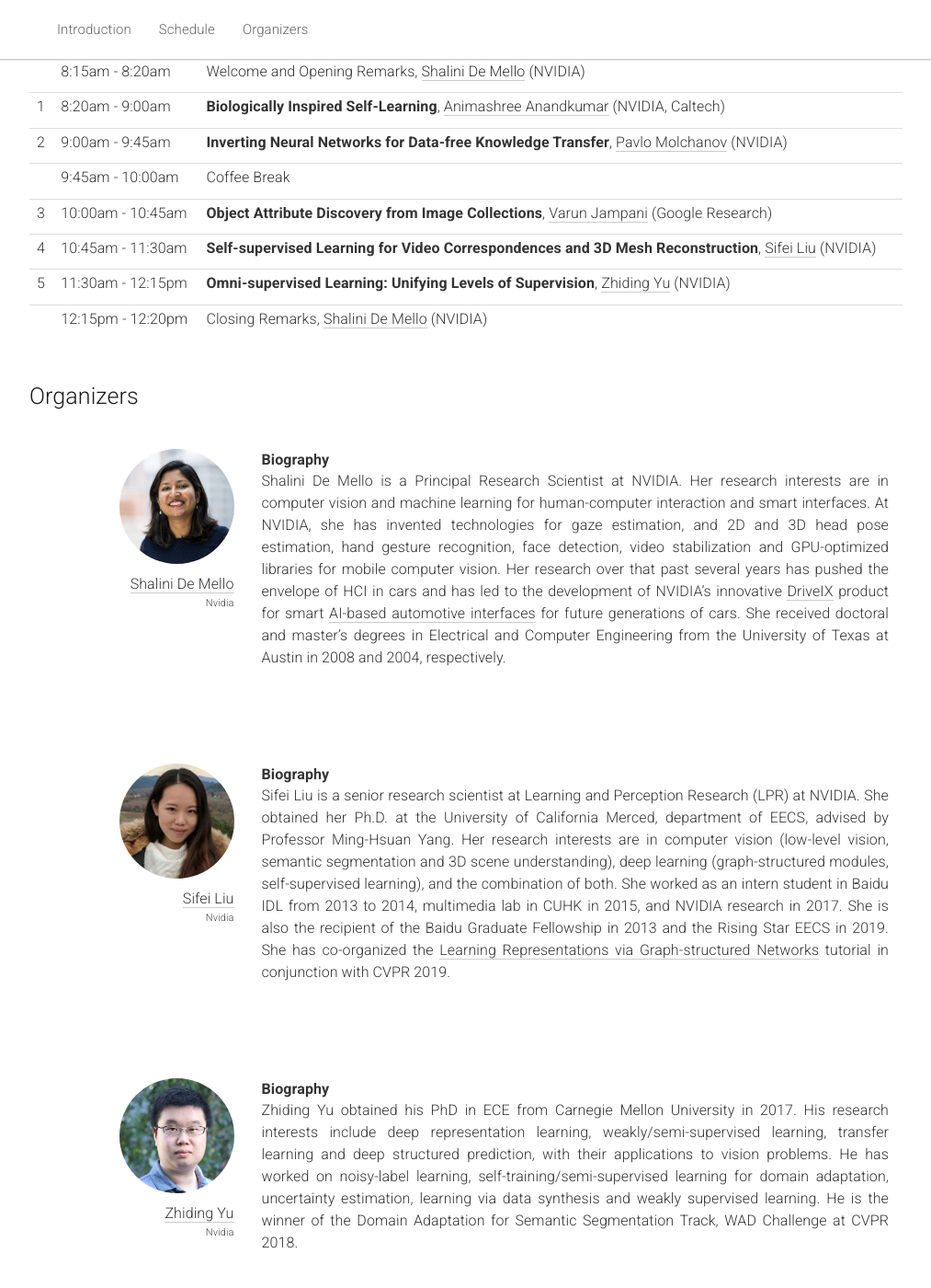
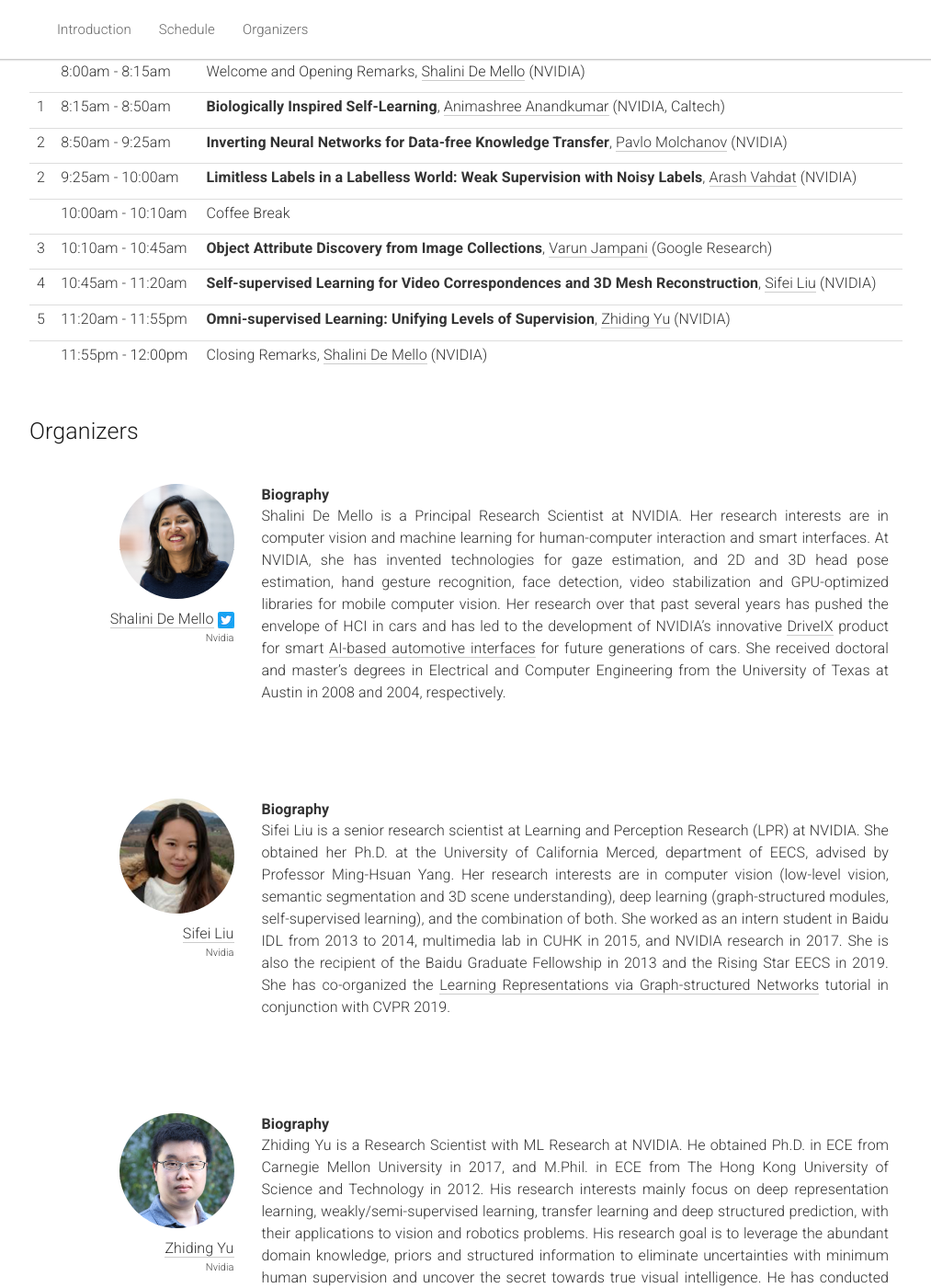
Before and after one commit to NVlabs/eccv2020-limited-labels-data-tutorial, a Jekyll site: the page built from _pages/home.md, in a window 1280 px wide and 1400 px high, scrolled down 1214 px. Shown: the whole window at 92% size, without its empty margins (133-1146 px from the left). Built offline with Jekyll 4.4.1, drawn with Linux system fonts in a browser that asks for light colours; nearby versions of some CDN libraries; some of the changed text lies outside the part shown.

Commit message:
1. Added Arash's bio and talk. 2. Added twitter handles. 3. Updated Zhiding's bio. 4. Updated schedule.

```diff
--- a/_includes/footer.html
+++ b/_includes/footer.html
@@ -12,7 +12,7 @@
                         <!-- /.6 -->
 
                         <div class="col-sm-6">
-                            <p><small>&copy; 2019 <a href="http://horanyinora.github.io" class="external">Nora Horanyi</a>.
+                            <p><small>&copy; 2020 <a href="http://nvlabs.github.io" class="external">Shalini De Mello</a>.
                             Template by <a href=" visualdialog.org" class="external"> visualdialog.org</a>.</small></p>
                         </div>
 
--- a/_includes/head.html
+++ b/_includes/head.html
@@ -3,7 +3,7 @@
   <meta name="viewport" content="width=device-width, initial-scale=1.0">
   <meta http-equiv="X-UA-Compatible" content="IE=edge,chrome=1">
 
-  <meta name="keywords" content="iccv, workshop, computer vision, computer graphics, visual learning, simulation environments, robotics, machine learning, natural language processing, reinforcement learning">
+  <meta name="keywords" content="eccv, workshop, computer vision, limited labels, limited data, few-shot, machine learning, unsupervised, semi-supervised, weakly-supervised">
 
   <link rel="shortcut icon" href="{{ "/static/img/eccv-final.png" | prepend:site.baseurl }}">
 
@@ -13,18 +13,18 @@
   <meta name="description" content="{{site.description}}">
 
   <!--Open Graph Related Stuff-->
-  <meta property="og:title" content="Gaze Estimation and Prediction in the Wild"/>
-  <meta property="og:url" content="https://gazeworkshop.github.io/"/>
+  <meta property="og:title" content="New Frontiers for Learning with Limited Labels or Data"/>
+  <meta property="og:url" content="https://nvlabs.github.io/eccv2020-limited-labels-data-tutorial/"/>
   <meta property="og:description" content="{{site.description}}"/>
-  <meta property="og:site_name" content="Gaze Estimation and Prediction in the Wild"/>
+  <meta property="og:site_name" content="New Frontiers for Learning with Limited Labels or Data"/>
   <meta property="og:image" content=""/>
   <meta property="og:image:url" content=""/>
 
   <!--Twitter Card Stuff-->
   <meta name="twitter:card" content="summary_large_image"/>
-  <meta name="twitter:title" content="Gaze Estimation and Prediction in the Wild"/>
-  <meta name="twitter:image" content="https://gazeworkshop.github.io/static/img/icon.jpg">
-  <meta name="twitter:url" content="https://gazeworkshop.github.io"/>
+  <meta name="twitter:title" content="New Frontiers for Learning with Limited Labels or Data"/>
+  <meta name="twitter:image" content="https://nvlabs.github.io/eccv2020-limited-labels-data-tutorial/static/img/Glasgow.jpg">
+  <meta name="twitter:url" content="https://nvlabs.github.io/eccv2020-limited-labels-data-tutorial/"/>
   <meta name="twitter:description" content="{{site.description}}"/>
 
   <!-- CSS  -->
--- a/_pages/home.md
+++ b/_pages/home.md
@@ -64,31 +64,37 @@ To foster discussion and inspire new ideas along these lines, in this tutorial w
 
         <tr>
 	  <td> </td>
-		  <td>8:15am - 8:20am</td>
+		  <td>8:00am - 8:15am</td>
           <td>Welcome and Opening Remarks, <a href="#shalini">Shalini De Mello</a> (NVIDIA)</td>
         </tr>
 
 	<tr>
 	  <td>1</td>
-		  <td>8:20am - 9:00am</td>
+		  <td>8:15am - 8:50am</td>
           <td><b>Biologically Inspired Self-Learning</b>, <a href="#anima">Animashree Anandkumar</a> (NVIDIA, Caltech)</td>
         </tr>
 
 	<tr>
 	  <td>2</td>
-		  <td>9:00am - 9:45am</td>
+		  <td>8:50am - 9:25am</td>
           <td><b>Inverting Neural Networks for Data-free Knowledge Transfer</b>, <a href="#pavlo">Pavlo Molchanov</a> (NVIDIA)</td>
         </tr>
 
         <tr>
+        <td>2</td>
+            <td>9:25am - 10:00am</td>
+            <td><b>Limitless Labels in a Labelless World: Weak Supervision with Noisy Labels</b>, <a href="#arash">Arash Vahdat</a> (NVIDIA)</td>
+          </tr>
+
+        <tr>
 	  <td> </td>
-		  <td>9:45am - 10:00am</td>
+		  <td>10:00am - 10:10am</td>
           <td>Coffee Break</td>
         </tr>
 
         <tr>
           <td>3</td>
-              <td>10:00am - 10:45am</td>
+              <td>10:10am - 10:45am</td>
               <td><b>Object Attribute Discovery from Image Collections</b>, <a href="#varun">Varun Jampani</a> (Google Research)</td>
             </tr>
 
@@ -96,20 +102,20 @@ To foster discussion and inspire new ideas along these lines, in this tutorial w
 
         <tr>
 	  <td>4</td>
-		  <td>10:45am - 11:30am</td>
+		  <td>10:45am - 11:20am</td>
           <td><b>Self-supervised Learning for Video Correspondences and 3D Mesh Reconstruction</b>, <a href="#sifei">Sifei Liu</a> (NVIDIA)</td>
         </tr>
 
 
 	  <td>5</td>
-		  <td>11:30am - 12:15pm</td>
+		  <td>11:20am - 11:55pm</td>
           <td><b>Omni-supervised Learning: Unifying Levels of Supervision</b>, <a href="#zhiding">Zhiding Yu</a> (NVIDIA)</td>
         </tr>
 
 
         <tr id="organizers">
 	  <td> </td>
-		  <td>12:15pm - 12:20pm</td>
+		  <td>11:55pm - 12:00pm</td>
           <td> Closing Remarks, <a href="#shalini">Shalini De Mello</a> (NVIDIA)</td>
         </tr>
       </tbody>
@@ -133,7 +139,7 @@ To foster discussion and inspire new ideas along these lines, in this tutorial w
       <img class="people-pic" src="{{ "/static/img/people/sdm.jpg" | prepend:site.baseurl }}">
     </a>
     <div class="people-name">
-      <a href="https://research.nvidia.com/person/shalini-gupta">Shalini De Mello</a>
+      <a href="https://research.nvidia.com/person/shalini-gupta">Shalini De Mello</a> <a href="https://twitter.com/shalinidemello"><img src="{{ "/static/img/Twitter_Social_Icon_Rounded_Square_Color.png" | prepend:site.baseurl }}"></a>
       <h6>Nvidia</h6>
     </div>
   </div>
@@ -178,7 +184,7 @@ Sifei Liu is a senior research scientist at Learning and Perception Research (LP
   <div class="col-md-9">
     <b>Biography</b>
     <p class="speaker-bio">
-Zhiding Yu obtained his PhD in ECE from Carnegie Mellon University in 2017. His research interests include deep representation learning, weakly/semi-supervised learning, transfer learning and deep structured prediction, with their applications to vision problems. He has worked on noisy-label learning, self-training/semi-supervised learning for domain adaptation, uncertainty estimation, learning via data synthesis and weakly supervised learning. He is the winner of the Domain Adaptation for Semantic Segmentation Track, WAD Challenge at CVPR 2018.
+Zhiding Yu is a Research Scientist with ML Research at NVIDIA. He obtained Ph.D. in ECE from Carnegie Mellon University in 2017, and M.Phil. in ECE from The Hong Kong University of Science and Technology in 2012. His research interests mainly focus on deep representation learning, weakly/semi-supervised learning, transfer learning and deep structured prediction, with their applications to vision and robotics problems. His research goal is to leverage the abundant domain knowledge, priors and structured information to eliminate uncertainties with minimum human supervision and uncover the secret towards true visual intelligence. He has conducted research internships at Adobe, Microsoft Research and Mitsubishi Electric Research Laboratories. He is the winner of the Domain Adaptation for Semantic Segmentation Track, WAD Challenge at CVPR 2018.
     </p>
   </div>
 </div>
@@ -190,7 +196,7 @@ Zhiding Yu obtained his PhD in ECE from Carnegie Mellon University in 2017. His
       <img class="people-pic" src="{{ "/static/img/people/pm.jpg" | prepend:site.baseurl }}">
     </a>
     <div class="people-name">
-      <a href="https://research.nvidia.com/person/pavlo-molchanov">Pavlo Molchanov</a>
+      <a href="https://research.nvidia.com/person/pavlo-molchanov">Pavlo Molchanov</a> <a href="https://twitter.com/PavloMolchanov"><img src="{{ "/static/img/Twitter_Social_Icon_Rounded_Square_Color.png" | prepend:site.baseurl }}"></a>
       <h6>Nvidia</h6>
     </div>
   </div>
@@ -222,13 +228,32 @@ Varun Jampani is a Research Scientist at Google Research in Cambridge, US. Prior
 </div>
 <br>
 
+<div class="row speaker" id="arash">
+  <div class="col-sm-3 speaker-pic">
+    <a href="http://latentspace.cc/arash_vahdat/">
+      <img class="people-pic" src="{{ "/static/img/people/av.jpg" | prepend:site.baseurl }}">
+    </a>
+    <div class="people-name">
+      <a href="http://latentspace.cc/arash_vahdat/">Arash Vahdat</a> <a href="https://twitter.com/ArashVahdat"><img src="{{ "/static/img/Twitter_Social_Icon_Rounded_Square_Color.png" | prepend:site.baseurl }}"></a>
+      <h6>NVIDIA</h6>
+    </div>
+  </div>
+  <div class="col-md-9">
+    <b>Biography</b>
+    <p class="speaker-bio">
+    Arash Vahdat is a senior research scientist at NVIDIA research specializing in machine learning and computer vision. Before joining NVIDIA, he was a research scientist at D-Wave Systems where he worked on weakly supervised learning from noisy labeled data and deep generative learning with discrete latent variable models. Prior to D-Wave, Arash was a PhD student under Greg Mori’s supervision working on latent variable frameworks for visual analysis, then a research faculty member at Simon Fraser University, where he led several research projects at the intersection of deep learning and video analysis. Arash completed his undergrad in computer engineering at the Sharif University of Technology. His area of research includes weakly-supervised learning, neural architecture search, probabilistic deep learning, and generative learning. More information regarding Arash's background can be found on his personal <a href="http://latentspace.cc/arash_vahdat/">website</a>.
+    </p>
+  </div>
+</div>
+<br>
+
 <div class="row speaker" id="anima">
   <div class="col-sm-3 speaker-pic">
     <a href="http://tensorlab.cms.caltech.edu/users/anima/">
       <img class="people-pic" src="{{ "/static/img/people/aa.jpg" | prepend:site.baseurl }}">
     </a>
     <div class="people-name">
-      <a href="http://tensorlab.cms.caltech.edu/users/anima/">Animashree Anandkumar</a>
+      <a href="http://tensorlab.cms.caltech.edu/users/anima/">Animashree Anandkumar</a> <a href="https://twitter.com/AnimaAnandkumar"><img src="{{ "/static/img/Twitter_Social_Icon_Rounded_Square_Color.png" | prepend:site.baseurl }}"></a>
       <h6>NVIDIA and California Institute of Technology</h6>
     </div>
   </div>
@@ -247,7 +272,7 @@ Varun Jampani is a Research Scientist at Google Research in Cambridge, US. Prior
       <img class="people-pic" src="{{ "/static/img/people/jk.jpg" | prepend:site.baseurl }}">
     </a>
     <div class="people-name">
-      <a href="http://jankautz.com/">Jan Kautz</a>
+      <a href="http://jankautz.com/">Jan Kautz</a> <a href="https://twitter.com/jankautz"><img src="{{ "/static/img/Twitter_Social_Icon_Rounded_Square_Color.png" | prepend:site.baseurl }}"></a>
       <h6>NVIDIA</h6>
     </div>
   </div>
```
Also changed, not shown: static/img/Twitter_Social_Icon_Rounded_Square_Color.png (added), static/img/people/av.jpg (added).
